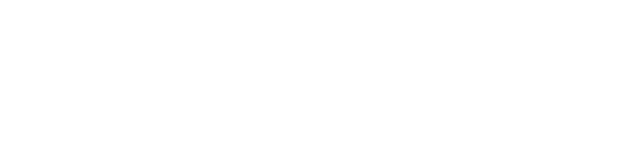
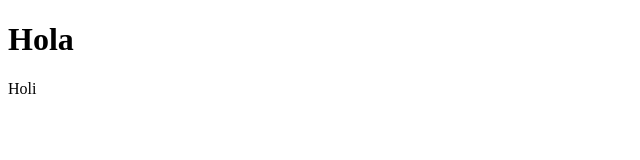
Before and after one commit to DianaVargas22/ProyectoBoostrap, a website: page index.html in a window 1280 px wide. Shown: the whole page, without its empty margins (0-640 px from the left). Drawn offline with Linux system fonts and the light colour scheme.

Commit message:
workin in index

```diff
--- a/index.html
+++ b/index.html
@@ -2,9 +2,15 @@
 <html lang="es">
     <head>
         <meta charset="utf-8">
+        <title>Titulo</title>
     </head>
     <body>
-
+        <header>
+            <h1>Hola</h1>
+            <p>
+                Holi
+            </p>
+        </header>
 
     </body>
 </html>
```
